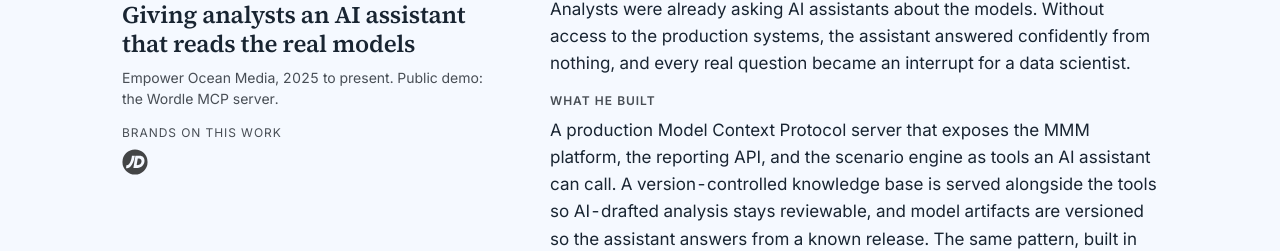
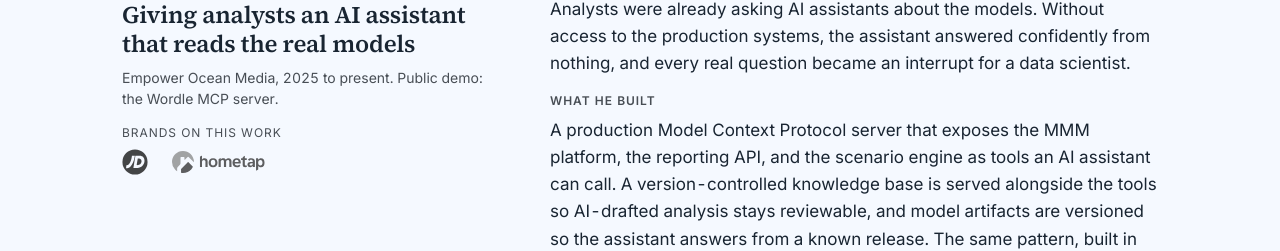
Before and after one commit to agentdanger/courtney-perigo-dotcom, a Vue app in the folder courtney-perigo-dotcom/: page /work in a window 1280 px wide. Shown: the part 1609-1860 px from the top of the page. Built offline with nearby package versions, Linux system fonts and the light colour scheme.

Commit message:
Work page: Hometap logo restored on the agentic AI case

```diff
--- a/courtney-perigo-dotcom/src/views/Work.vue
+++ b/courtney-perigo-dotcom/src/views/Work.vue
@@ -4,6 +4,7 @@ const logos = {
   jdsports: { name: 'JD Sports', src: '/assets/clients/jd-sports.svg', h: 26 },
   petsmart: { name: 'PetSmart', src: '/assets/clients/petsmart.svg', h: 20 },
   sprouts: { name: 'Sprouts Farmers Market', src: '/assets/clients/sprouts.svg', h: 30 },
+  hometap: { name: 'Hometap', src: '/assets/clients/hometap.svg', h: 22 },
   cedarfair: { name: 'Cedar Fair', src: '/assets/clients/cedar-fair.png', h: 18 },
   belletire: { name: 'Belle Tire', src: '/assets/clients/belle-tire.png', h: 22 },
   edwardjones: { name: 'Edward Jones', src: '/assets/clients/edward-jones.svg', h: 16 },
@@ -41,7 +42,7 @@ const cases = [
     eyebrow: 'Agentic AI',
     title: 'Giving analysts an AI assistant that reads the real models',
     where: 'Empower Ocean Media, 2025 to present. Public demo: the Wordle MCP server.',
-    clients: ['jdsports'],
+    clients: ['jdsports', 'hometap'],
     situation:
       'Analysts were already asking AI assistants about the models. Without access to the production systems, the assistant answered confidently from nothing, and every real question became an interrupt for a data scientist.',
     built:
```
Also changed, not shown: courtney-perigo-dotcom/public/assets/clients/hometap.svg (added).
